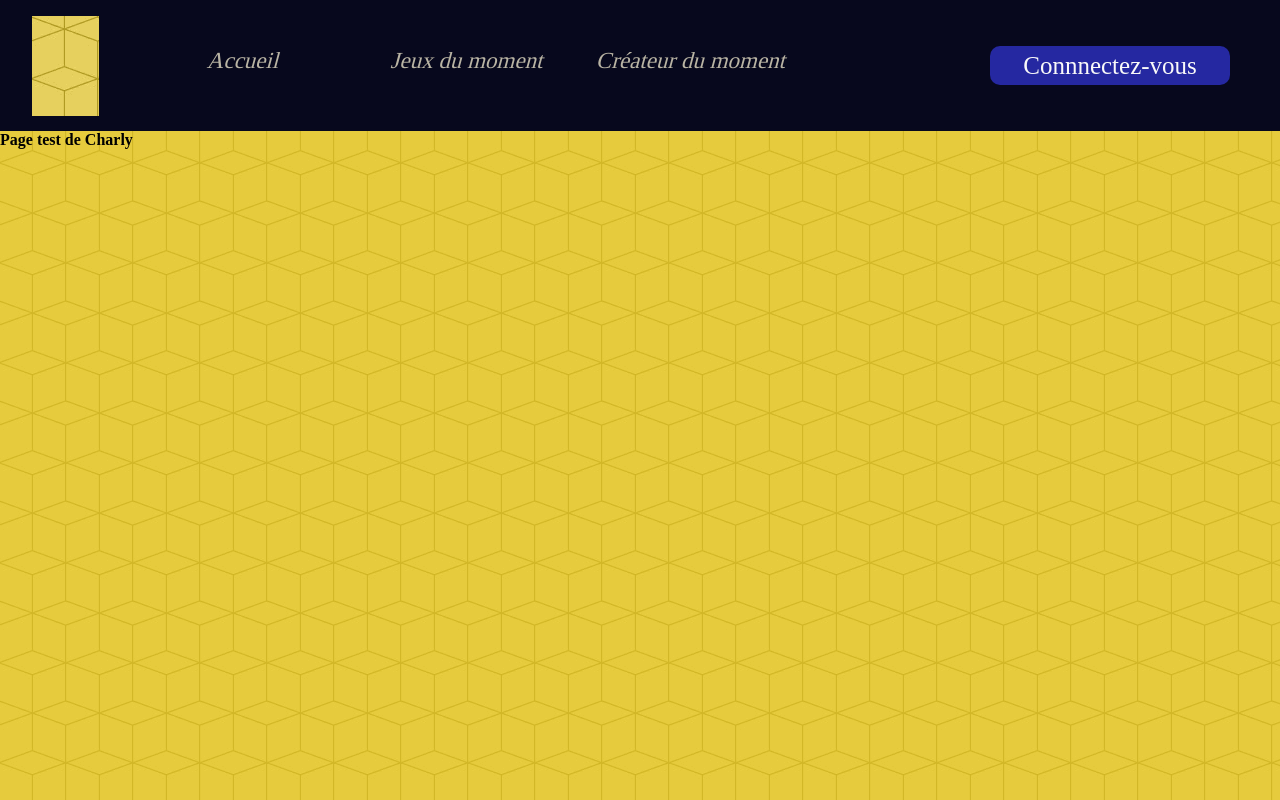
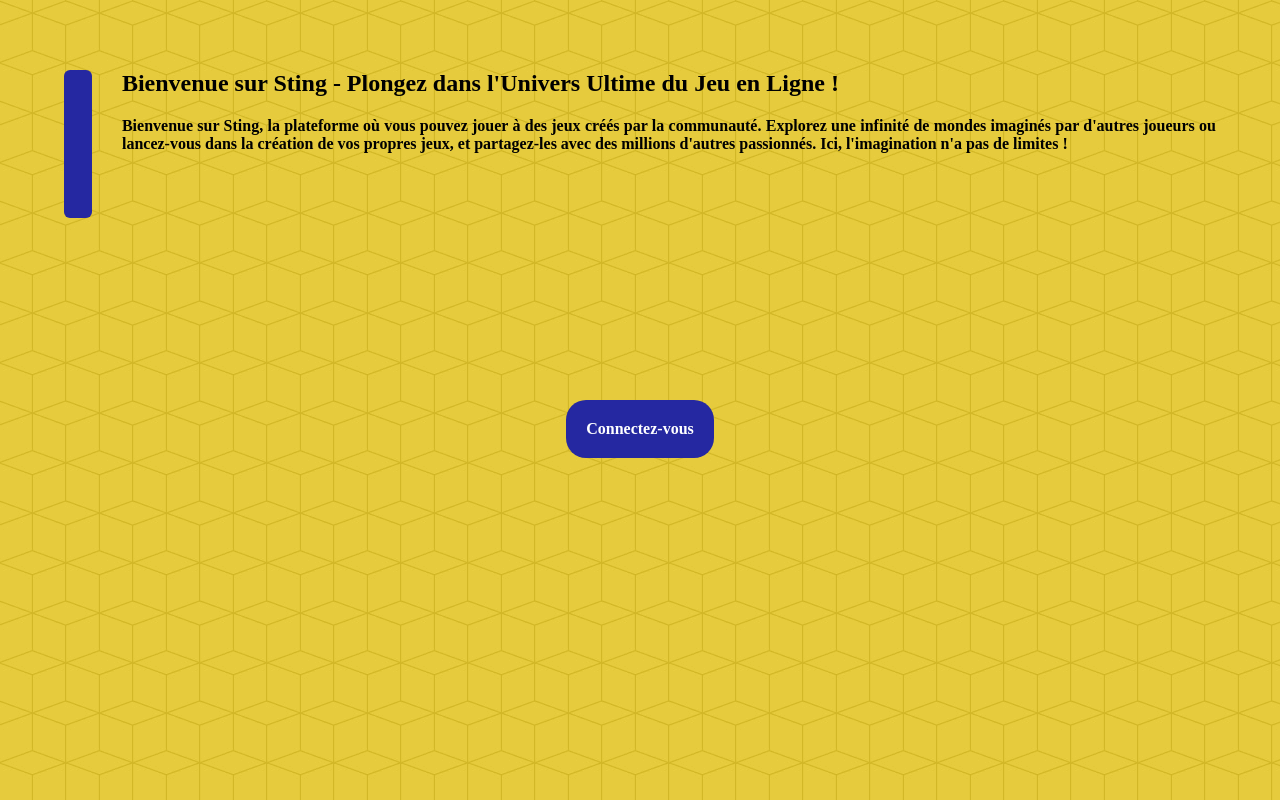
Before and after one commit to charlydrax/Sting, a React (Create React App) app: page /page-test-charly in a window 1280 px wide. Built offline with nearby package versions, Linux system fonts and the light colour scheme; a web font is replaced by a local one.

Commit message:
HomeTop create C

```diff
--- a/src/colors.js
+++ b/src/colors.js
@@ -1,6 +1,7 @@
 const colors = {
     coleurMain:"#2528A1",
-    colorError:"#DF2B2B"
+    colorError:"#DF2B2B",
+    colorWhite:"#FFFFFF"
 }
 
 export default colors
--- /dev/null
+++ b/src/components/homeTop/HomeTop.jsx
@@ -0,0 +1,60 @@
+import styled from "styled-components"
+import colors from "../../colors"
+
+function HomeTop (){
+
+    const ContainerHome = styled.section`
+    width: 100vw;
+    background: transparent;
+    display: flex;
+    flex-direction: column;
+`
+    const Top = styled.div`
+    display:flex;
+    margin: auto;
+    height: 50vh;
+    width: 90vw;
+    padding-top: 70px;
+    span h1{
+        margin-bottom: 20px;
+    }
+    span p{
+        text-align: justify;
+        text-justify: inter-word;
+    }
+`
+    const Barre = styled.div`
+    background : ${colors.coleurMain};
+    width:52px;
+    height:148px;
+    border-radius:6px;
+    margin-right:30px;
+`
+
+    const ButtonLog = styled.a`
+        background : ${colors.coleurMain};
+        padding: 20px;
+        border-radius: 20px;
+        // font-size: large;
+        color: ${colors.colorWhite};
+        margin: auto;
+        text-decoration: none;
+`
+
+
+    return (
+        <>
+        <ContainerHome>
+            <Top>
+                <Barre></Barre>
+                <span>
+                    <h1>Bienvenue sur Sting - Plongez dans l'Univers Ultime du Jeu en Ligne !</h1>
+                    <p>Bienvenue sur Sting, la plateforme où vous pouvez jouer à des jeux créés par la communauté. Explorez une infinité de mondes imaginés par d'autres joueurs ou lancez-vous dans la création de vos propres jeux, et partagez-les avec des millions d'autres passionnés. Ici, l'imagination n'a pas de limites !</p>
+                </span>
+            </Top>
+            <ButtonLog href="#">Connectez-vous</ButtonLog>
+        </ContainerHome>
+        </>
+    )
+}
+export default HomeTop
--- a/src/components/nav/Nav.jsx
+++ b/src/components/nav/Nav.jsx
@@ -75,7 +75,7 @@
 
     return(
         <>
-            <ContainerNav>
+            {/* <ContainerNav>
                 <Span>
 
                     <ContainerImage to="/">
@@ -97,7 +97,7 @@
                 <Button to="/login">
                     Connnectez-vous
                 </Button>
-            </ContainerNav>
+            </ContainerNav> */}
         </>
 
     )
--- a/src/pages/Home/Home.jsx
+++ b/src/pages/Home/Home.jsx
@@ -12,6 +12,7 @@
     border-radius:6px;
     margin-right:30px;
 `
+
 export default function Home(){
     return(
         <ContainerHome>
--- a/src/pages/Test/Charly/Charly.jsx
+++ b/src/pages/Test/Charly/Charly.jsx
@@ -1,6 +1,11 @@
+import HomeTop from "../../../components/homeTop/HomeTop"
+
 function Charly (){
     return (
-        <p>Page test de Charly</p>
+        <>
+            <HomeTop />
+
+        </>
     )
 }
 export default Charly
```
